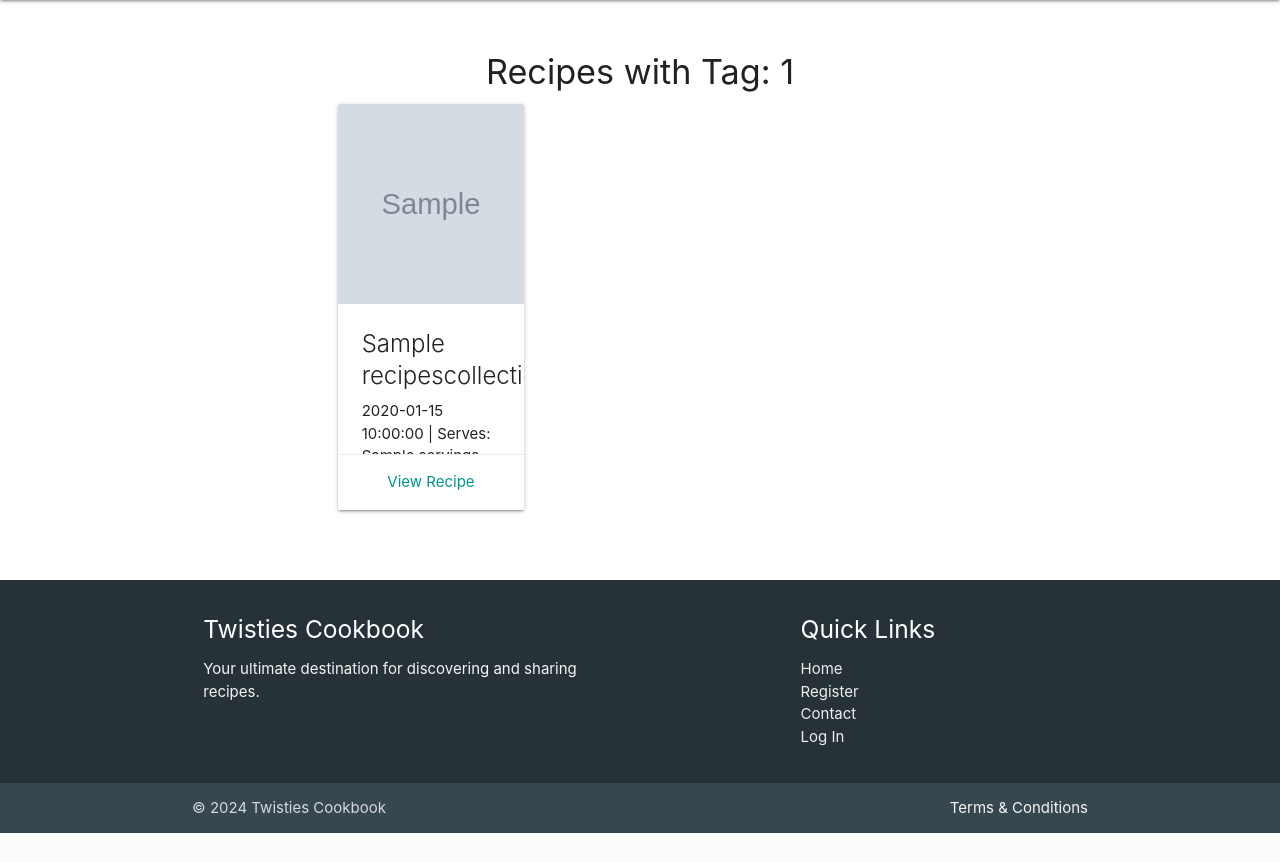
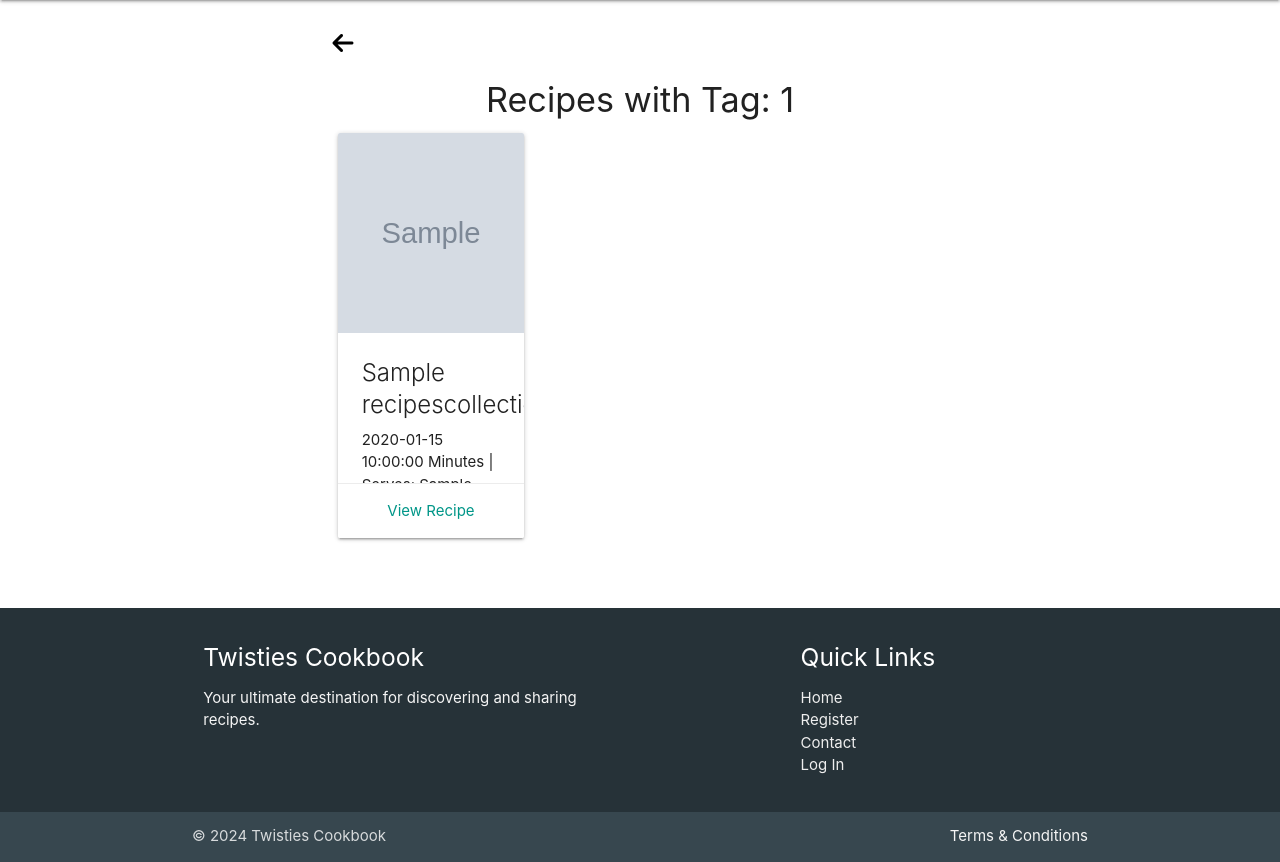
Before and after one commit to twisty147/Twisties-Cook-Book, a Flask app: page /recipes/tag/1 in a window 1280 px wide. Shown: the part 64-926 px from the top of the page. Before the commit the page ends 897 px from the top, so only its background shows below. Run offline with Flask 2, Linux system fonts and the light colour scheme; grey boxes marked "Sample" are stand-in pictures; a database or web service that is not in the repository returns one stand-in record (values such as "Sample title"); some libraries are stand-ins or nearby versions.

Commit message:
Add back button to Recipes by Tag page and format cook time display

```diff
--- a/templates/recipes_by_tag.html
+++ b/templates/recipes_by_tag.html
@@ -4,6 +4,9 @@
 <!-- Recipes by Tag Section -->
 <div class="section">
     <div class="container">
+        <button onclick="goBack()" style="background:none; border:none; cursor:pointer;">
+            <i class="fas fa-arrow-left" style="font-size:24px;"></i>
+        </button>
         <h4 class="center-align">Recipes with Tag: {{ tag }}</h4>
         <div class="row">
             {% for recipe in recipes %}
@@ -15,7 +18,7 @@
                         </div>
                         <div class="card-content">
                             <span class="card-title">{{ recipe['title'] }}</span>
-                            <p> {{ recipe['cook_time'] }} | Serves: {{ recipe['servings'] }}</p>
+                            <p>{{ recipe['cook_time'] }} Minutes | Serves: {{ recipe['servings'] }}</p>
                         </div>
                         <div class="card-action">
                             <span class="teal-text">View Recipe</span>
```
